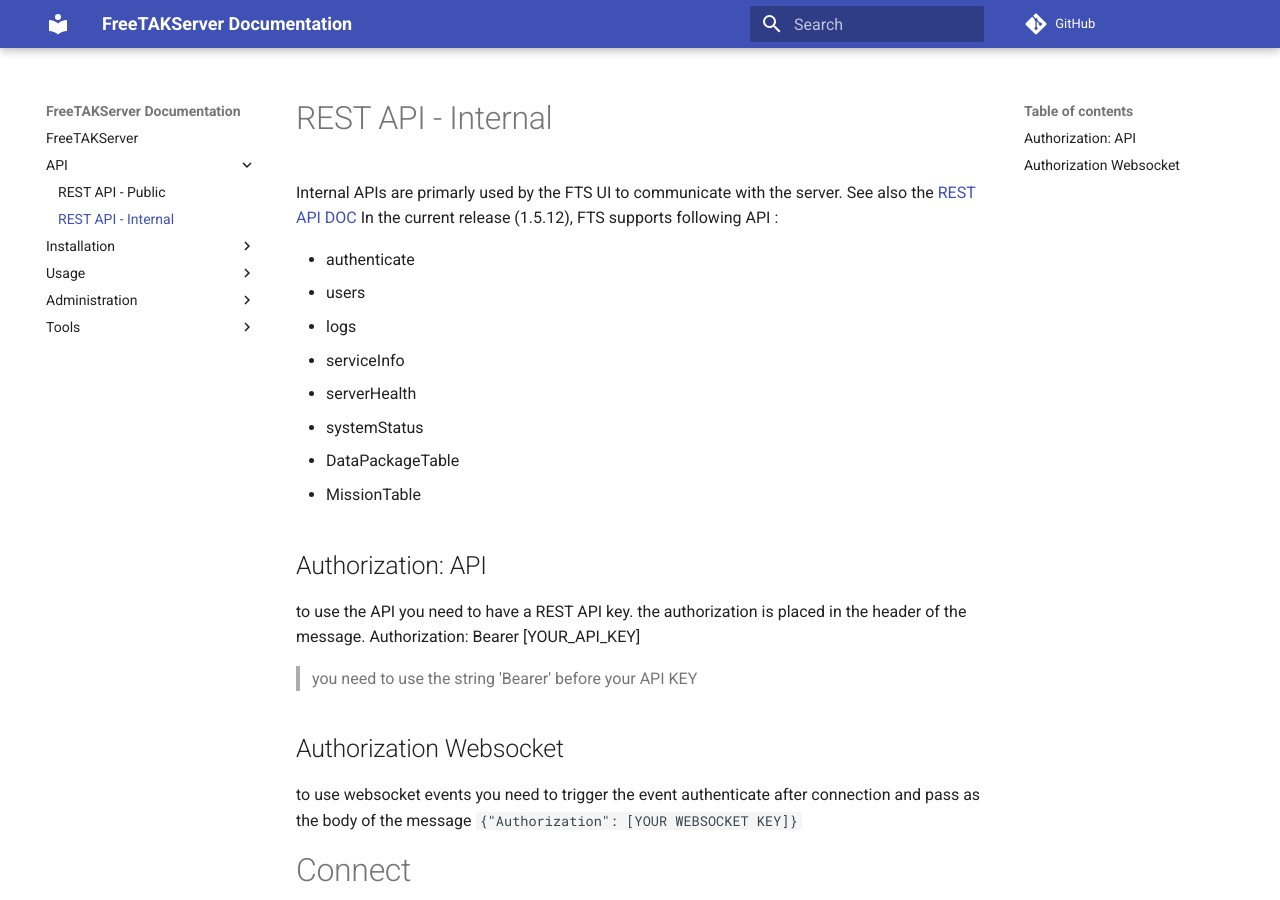
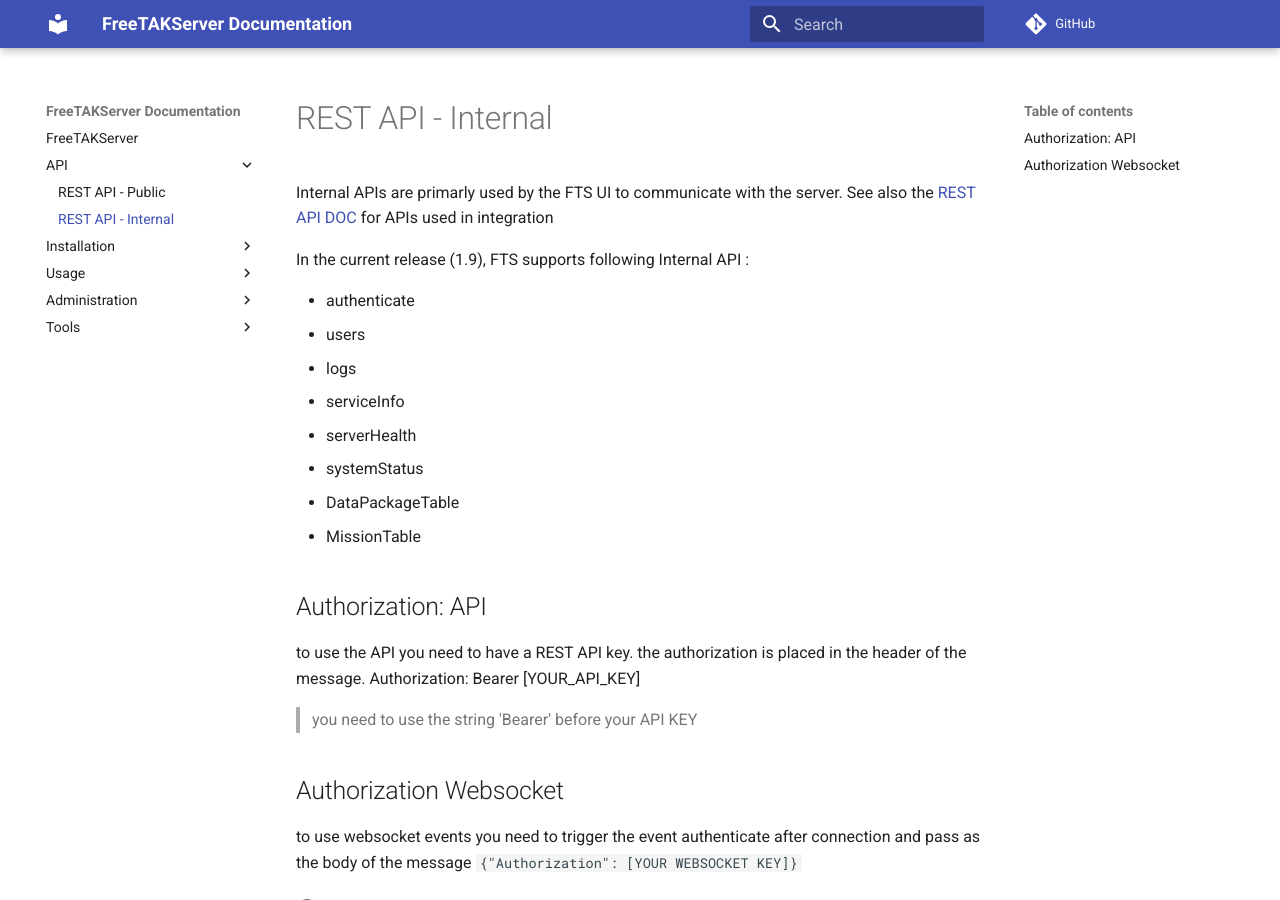
Before and after one commit to FreeTAKTeam/FreeTAKServer-User-Docs, an MkDocs documentation site: the page built from docs/docs/API/REST_API_InternalDoc.md, in a window 1280 px wide and 900 px high. Built offline with MkDocs 1.6.1 and Material for MkDocs 9.7.7, drawn with Linux system fonts in a browser that asks for light colours; comment, search, counter and statistics services are not loaded.

Commit message:
Update REST_API_InternalDoc.md

```diff
--- a/docs/docs/API/REST_API_InternalDoc.md
+++ b/docs/docs/API/REST_API_InternalDoc.md
@@ -1,6 +1,7 @@
 # REST API - Internal
-Internal APIs are primarly used by the FTS UI to communicate with the server. See also the [REST API DOC](REST_APIDoc.md)
-In the current release (1.5.12), FTS supports following API :
+Internal APIs are primarly used by the FTS UI to communicate with the server. See also the [REST API DOC](REST_APIDoc.md) for APIs used in integration
+
+In the current release (1.9), FTS supports following Internal API :
 
   * authenticate
   * users
```
